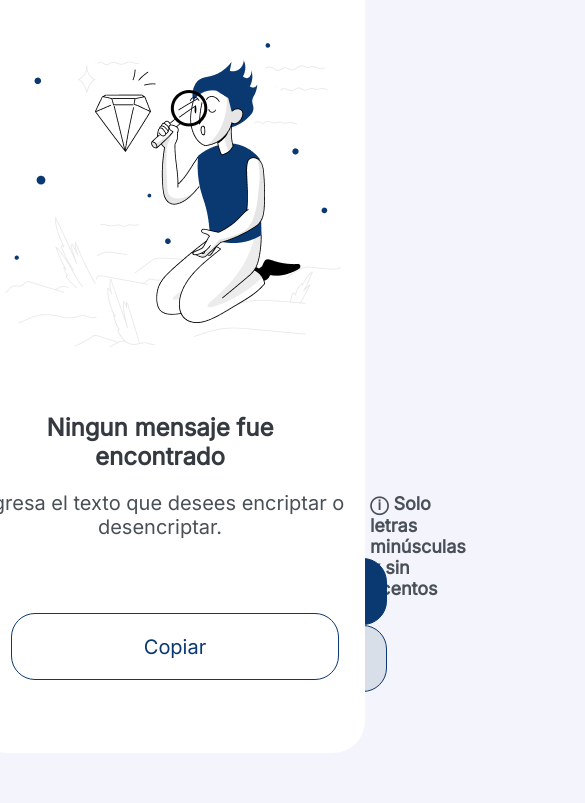
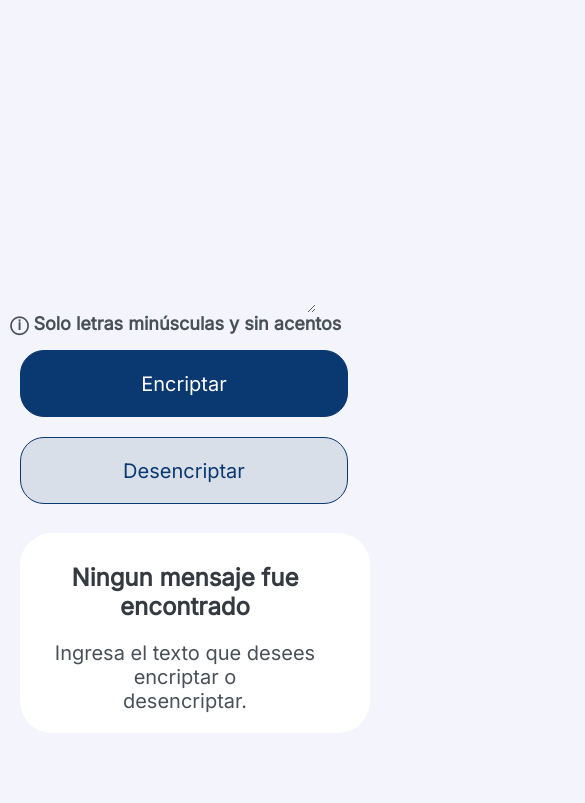
Before and after one commit to FabyRossetto/Challenge-encriptador, a plain HTML site: page encriptador.html in a window 390 px wide. Shown: the part 257-1060 px from the top of the page, 585 px wide, since content can reach past the window. Before the commit the page ends 1010 px from the top, so only its background shows below. Drawn offline with Linux system fonts and the light colour scheme.

Commit message:
RESPONSIVE

```diff
--- a/encriptador-style.css
+++ b/encriptador-style.css
@@ -167,7 +167,7 @@ main {
     position: absolute;
     bottom: 400px;
     top: 700px;
-    background-color: aqua;
+
     padding-left: 40px;
 }
 
@@ -190,3 +190,105 @@ main {
 .ocultar {
     display: none;
 }
+
+@media only screen and (max-width: 850px) {
+    body {
+        margin: 10px;
+    }
+
+    main {
+        flex-direction: column;
+    }
+
+    #texto-a-encriptar {
+        margin: auto;
+        height: 700px;
+    }
+
+    .informacion {
+        position: static;
+    }
+
+    .contenedor-mensaje h3 {
+        margin-top: 20px;
+    }
+
+    .contenedor-texto {
+        position: relative;
+        left: 0;
+        top: 0;
+        padding-left: 10px;
+        width: 100%;
+        height: auto;
+        height: 70%;
+    }
+
+    .contenedor-botones {
+        position: relative;
+        top: 0;
+        width: 100%;
+        padding-left: 10px;
+        padding-top: 15px;
+        box-sizing: border-box;
+    }
+
+    .texto-encriptado {
+        height: 200px;
+        right: 0%;
+    }
+
+    .texto-encriptado,
+    .resultado {
+
+        width: calc(100% - 20px);
+        margin: 10px;
+        box-sizing: border-box;
+    }
+
+    .resultado {
+        position: relative;
+        bottom: 450px;
+
+    }
+
+    .contenedor-fondo {
+        display: none;
+    }
+
+    .contenedor-mensaje {
+        margin: 0%;
+        height: auto;
+        padding: 10px;
+    }
+    }
+
+    .boton-copiar {
+        position: relative;
+        top: 300px;
+        background-color: none;
+        padding-left: 200px;
+    }
+
+    .btn-copiar {
+        margin-bottom: 20px;
+    }
+
+
+@media only screen and (max-width: 400px) {
+    .btn-encriptar {
+        margin-bottom: 20px;
+            }
+
+    .boton-copiar {
+        top: 150px;
+    }
+
+    .btn-copiar {
+        position: absolute;
+
+    }
+
+    .resultado {
+        bottom: 380px;
+    }
+}
--- a/encriptador.html
+++ b/encriptador.html
@@ -42,7 +42,9 @@
                 <p>Ingresa el texto que desees encriptar o <br> desencriptar.</p>
             </div>
             <div class="boton-copiar">
-                <input type="button" class=" btn-copiar" value="Copiar">
+                <input type="button" class="btn-copiar ocultar" value="Copiar">
+
+
             </div>
             <div class="resultado">
                 <p class="texto-resultado"></p>
--- a/encriptador.js
+++ b/encriptador.js
@@ -12,17 +12,22 @@ const btnCopiar = document.querySelector(".btn-copiar");
 botonEncriptar.onclick = encriptar;
 botonDesencriptar.onclick = desencriptar;
 
+// eventos táctiles
+botonEncriptar.addEventListener("touchstart", encriptar);
+botonDesencriptar.addEventListener("touchstart", desencriptar);
+
 function encriptar() {
     ocultarAdelante();
     var cajaTexto = recuperarTexto();
     resultado.textContent = encriptarTexto(cajaTexto);
-
+    btnCopiar.classList.remove("ocultar");
 }
 
 function desencriptar() {
     ocultarAdelante();
     var cajaTexto = recuperarTexto();
     resultado.textContent = desencriptarTexto(cajaTexto);
+    btnCopiar.classList.remove("ocultar");
 }
 
 function recuperarTexto() {
@@ -39,7 +44,7 @@ function ocultarAdelante() {
 
 
 function encriptarTexto(mensaje) {
-    var texto = mensaje;
+    var texto = mensaje.toLowerCase();
     var textoFinal = "";
 
     for (var i = 0; i < texto.length; i++) {
@@ -61,7 +66,7 @@ function encriptarTexto(mensaje) {
 }
 
 function desencriptarTexto(mensaje) {
-    var texto = mensaje;
+    var texto = mensaje.toLowerCase() ;
     var textoFinal = "";
 
     for (var i = 0; i < texto.length; i++) {
```
